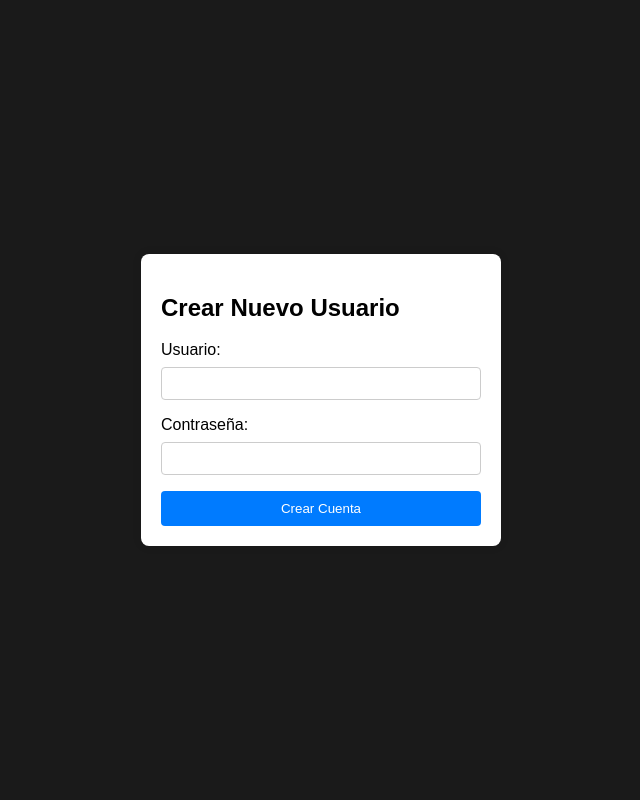
After one commit to chiwaka03/Login-Page, a Flask app: template app/templates/register.html in a window 1280 px wide. The commit adds this page. Shown: the whole page, without its empty margins (319-959 px from the left). Run offline with Flask 3, Linux system fonts and the light colour scheme; the template is opened without the code that fills it: values that come from a table or form of the project are taken from there, others are empty.

Commit message:
nuevo html, CRSF actualizado

```diff
--- a/app/main.py
+++ b/app/main.py
@@ -1,8 +1,11 @@
 import os,re,secrets
 from dotenv import load_dotenv
 from flask_bcrypt import Bcrypt
-from flask import Flask, render_template, request, redirect, url_for, session
+from flask import Flask, render_template, request, redirect, url_for, session, flash
 from flask_sqlalchemy import SQLAlchemy
+from flask_wtf import FlaskForm
+from wtforms import StringField, PasswordField, SubmitField
+from wtforms.validators import DataRequired, Length
 from utils import password_check
 from markupsafe import escape
 from flask.sessions import SecureCookieSessionInterface
@@ -14,6 +17,7 @@ app = Flask(__name__)
 app.config['SQLALCHEMY_DATABASE_URI'] = os.environ.get('DATABASE_URI')
 app.config['SQLALCHEMY_TRACK_MODIFICATIONS'] = False
 app.config['SECRET_KEY'] = os.environ.get('SECRET_KEY', secrets.token_hex(32))
+app.config['WTF_CSRF_ENABLED'] = True
 app.session_interface = SecureCookieSessionInterface()
 
 db = SQLAlchemy(app)
@@ -25,53 +29,49 @@ class User(db.Model):
     Username = db.Column(db.String(30), unique=True, nullable=False, index=True)
     Password = db.Column(db.String(128), nullable=False)
 
+class LoginForm(FlaskForm):
+    username = StringField('Nombre de usuario', validators=[DataRequired(), Length(max=30)])
+    password = PasswordField('Contraseña', validators=[DataRequired()])
+    submit = SubmitField('Iniciar sesión')
+
 
 @app.route('/', methods=['GET', 'POST'])
 def login():
-    message = ''
-    escaped_message= ''
+    form = LoginForm()
     if request.method == 'POST':
 
-        if 'username' in request.form and 'password' in request.form:
-            # Solicitud de inicio de sesión
-            username = request.form.get('username')[:30]
-            password = request.form.get('password')
-
+        if form.validate_on_submit():
+            username = form.username.data
+            password = form.password.data
 
             user = User.query.filter_by(Username=username).first()
 
             if user and bcrypt.check_password_hash(user.Password, password):
                 # Contraseña válida
                 session['user_id'] = user.id
-                message = 'Inicio de sesión exitoso'
-                escaped_message = escape(message)
+                flash('Inicio de sesión exitoso', 'success')
 
             else:
                 # Contraseña inválida
-                message = 'Inicio de sesión fallido. Verifica tus credenciales'
-                escaped_message = escape(message)
+                flash('Inicio de sesión fallido. Verifica tus credenciales', 'error')
 
         else:
-            message = 'Mala conexion'
-            escaped_message = escape(message)
+            flash('Mala conexión', 'error')
 
-    return render_template('index.html', message=escaped_message)
+    return render_template('login.html', form=form)
 
 # Ruta para agregar un nuevo usuario con contraseña segura
 @app.route('/nuevo_usuario', methods=['GET', 'POST'])
 def nuevo_usuario():
-    message = ''
-    escaped_message= ''
+    form = LoginForm()
     if request.method == 'POST':
         # Obtener datos del formulario
-        username = request.form.get('username')[:30]
-        password = request.form.get('password')
-
+        username = form.username.data
+        password = form.password.data
 
         # Verificar la fortaleza de la contraseña
         if not password_check(password):
-            message = 'La contraseña no cumple con los requisitos de seguridad'
-            escaped_message = escape(message)
+            flash('La contraseña no cumple con los requisitos de seguridad', 'error')
 
         else:
             # Generar el hash de la contraseña
@@ -84,11 +84,10 @@ def nuevo_usuario():
             db.session.add(nuevo_usuario)
             db.session.commit()
 
-            message = 'Nuevo usuario añadido con éxito'
-            escaped_message = escape(message)
+            flash('Nuevo usuario añadido con éxito', 'success')
 
 
-    return render_template('index.html', message=escaped_message)
+    return render_template('register.html', form=form)
 
 
 @app.teardown_appcontext
--- /dev/null
+++ b/app/templates/register.html
@@ -0,0 +1,82 @@
+<!DOCTYPE html>
+<html lang="es">
+<head>
+    <meta charset="UTF-8">
+    <meta name="viewport" content="width=device-width, initial-scale=1.0">
+    <title>Página de Inicio de Sesión</title>
+    <style>
+
+        body {
+            font-family: 'Arial', sans-serif;
+            margin: 0;
+            padding: 0;
+            display: flex;
+            align-items: center;
+            justify-content: center;
+            height: 100vh;
+            background-color: #1a1a1a;
+        }
+
+        .login-container {
+            background-color: #fff;
+            padding: 20px;
+            border-radius: 8px;
+            box-shadow: 0 0 10px rgba(0, 0, 0, 0.1);
+            width: 20rem;
+        }
+
+        form {
+            display: flex;
+            flex-direction: column;
+        }
+
+        label {
+            margin-bottom: 8px;
+        }
+
+        input {
+            padding: 8px;
+            margin-bottom: 16px;
+            border: 1px solid #ccc;
+            border-radius: 4px;
+        }
+
+        button {
+            padding: 10px;
+            background-color: #007bff;
+            color: #fff;
+            border: none;
+            border-radius: 4px;
+            cursor: pointer;
+        }
+
+        button:hover {
+            background-color: #0056b3;
+        }
+
+    </style>
+</head>
+<body>
+    <div class="login-container">
+        <h2>Crear Nuevo Usuario</h2>
+        {% with messages = get_flashed_messages(with_categories=true) %}
+        {% if messages %}
+            {% for category, message in messages %}
+                <div class="{{ category }}">{{ message }}</div>
+            {% endfor %}
+        {% endif %}
+        {% endwith %}
+        <form id="registerForm" method="post" action="{{ url_for('nuevo_usuario') }}">
+            {{ form.csrf_token }}
+            <label for="username">Usuario:</label>
+            {{ form.username(class="form-control", required=True) }}
+
+            <label for="password">Contraseña:</label>
+            {{ form.password(class="form-control", required=True) }}
+
+            <button type="submit">Crear Cuenta</button>
+        </form>
+    </div>
+
+</body>
+</html>
```
Also changed, not shown: app/templates/login.html (renamed from app/templates/index.html, +11 -8 lines).
